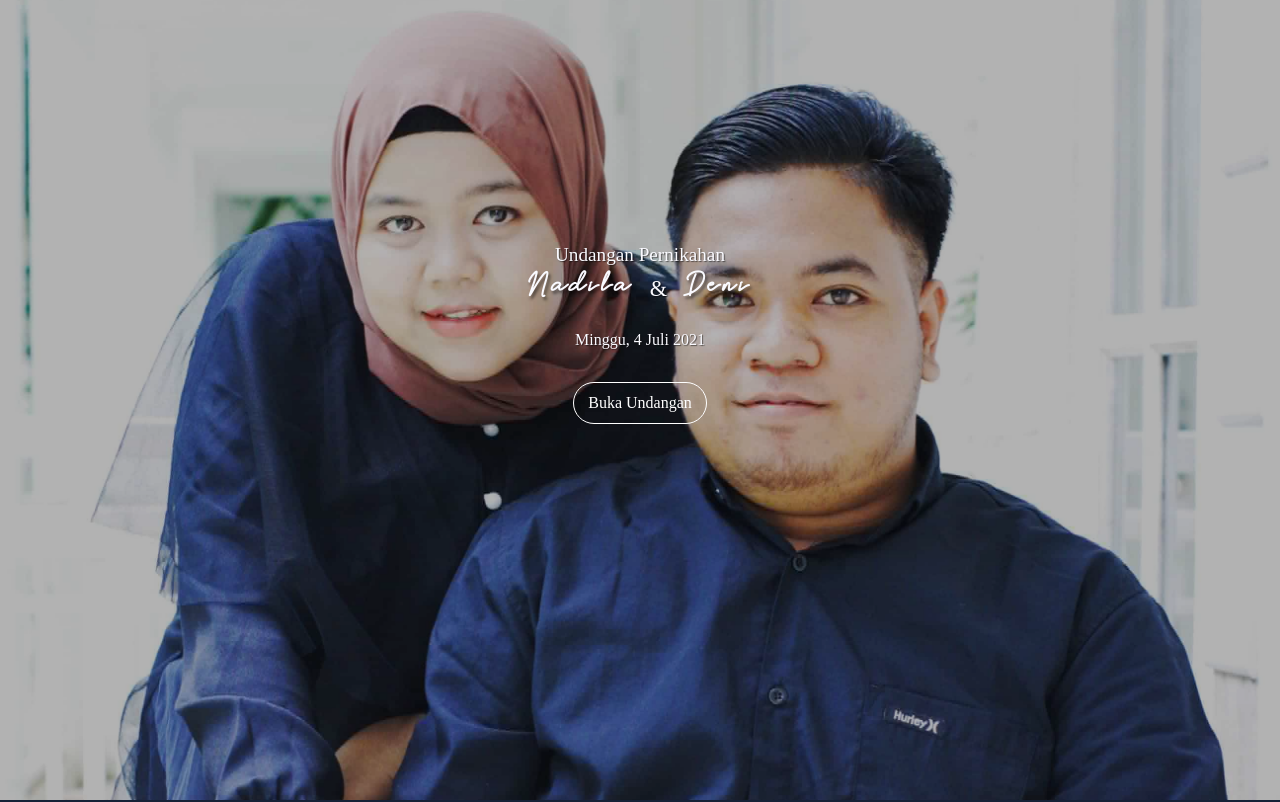
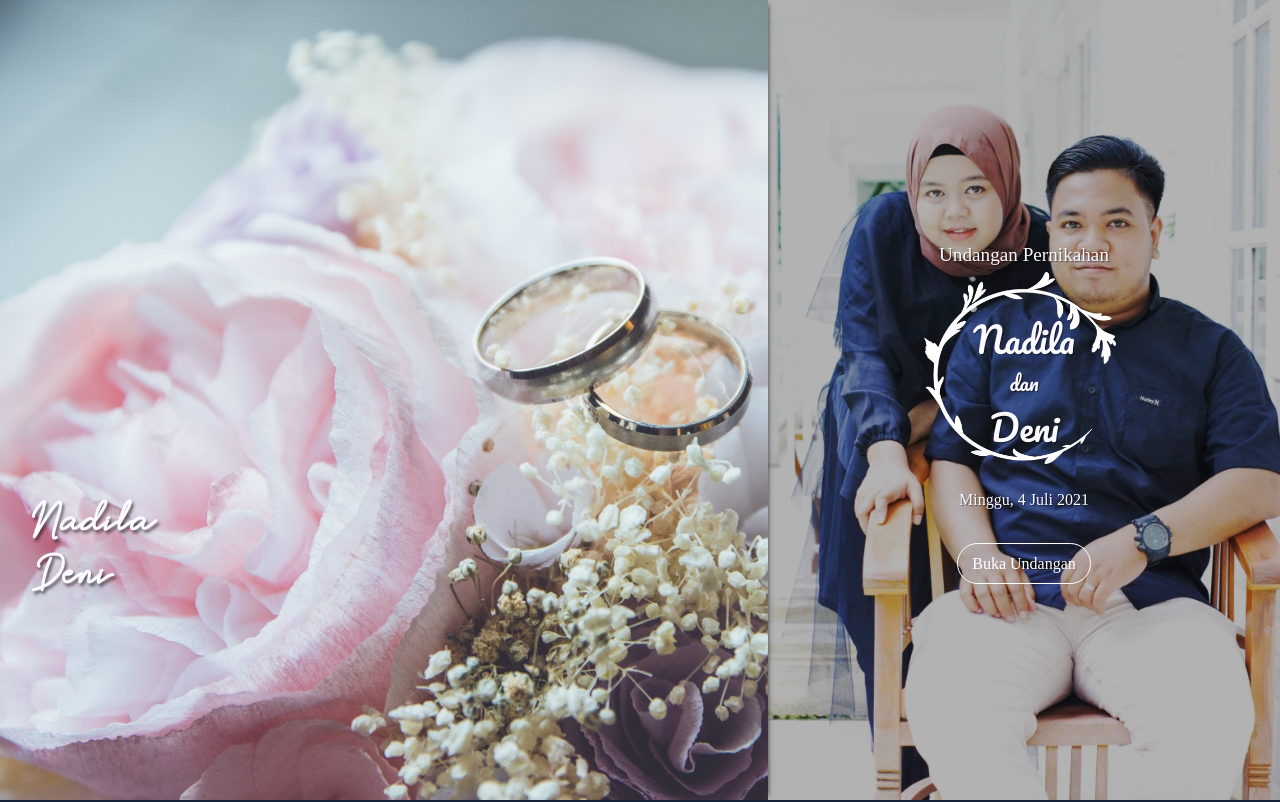
Before and after one commit to bahtiarrizky01/bahtiarrizky01.github.io, a plain HTML site: page index.html in a window 1280 px wide. Shown: the top 802 px of the page. Drawn offline with nearby package versions, Linux system fonts and the light colour scheme.

Commit message:
Revisi 3

```diff
--- a/assets/style.css
+++ b/assets/style.css
@@ -1,5 +1,6 @@
 /*===== GOOGLE FONTS =====*/
 @import url('https://fonts.googleapis.com/css2?family=Roboto:wght@300;500;700&display=swap');
+@import url('https://fonts.googleapis.com/css2?family=Pacifico&display=swap');
 
 /* My font */
 @font-face {
@@ -28,6 +29,8 @@
 :root {
     --body-font: 'Josefin Slab', serif;
     --heading-font: 'brittney-signature';
+    --addition-font: 'Pacifico', cursive;
+    ;
     --h1-font-size: 3rem;
     --h2-font-size: 2rem;
     --normal-font-size: 1rem;
@@ -151,7 +154,7 @@ img {
 
 .cover__title {
     align-self: center;
-    font-family: var(--heading-font);
+    font-family: var(--addition-font);
     font-size: var(--h2-font-size);
     line-height: 1;
     letter-spacing: .25rem;
@@ -163,6 +166,19 @@ img {
     font-size: var(--normal-font-size);
     font-family: var(--body-font);
     text-shadow: 1px 1px 1px rgba(0, 0, 0, 0.5);
+}
+
+.box-image img {
+    width: 12rem;
+    height: 12rem;
+    position: absolute;
+    margin-left: -100px;
+    left: 50%;
+    top: 17rem;
+}
+
+.box-image p {
+    font-family: var(--addition-font);
 }
 
 /*BUTTONS*/
@@ -469,7 +485,7 @@ a {
     position: fixed;
     width: 60px;
     height: 60px;
-    bottom: 20px;
+    bottom: 60px;
     right: 10px;
     border: 2px solid #FFF;
     background-color: #FFF;
@@ -489,7 +505,7 @@ a {
 
 .label-text {
     color: #FFF;
-    background: rgba(51, 51, 51, 0.5);
+    background: rgba(51, 51, 51, 0.8);
     display: table-cell;
     vertical-align: middle;
     padding: 10px;
@@ -584,6 +600,9 @@ a {
 }
 
 /* End MODAL */
+.desktop__cover {
+    display: none;
+}
 
 /* ===== MEDIA QUERIES=====*/
 @media screen and (min-width: 768px) {
@@ -595,3 +614,44 @@ a {
         background-position: 0 -15rem;
     }
 }
+
+@media screen and (min-width: 1024px) {
+    body {
+        margin: 0;
+    }
+
+    .desktop__cover {
+        display: block;
+        position: fixed;
+        width: 60%;
+        height: 100vh;
+        background: url('../img/cover-kiri.jpg');
+        background-size: cover;
+        box-shadow: 5px 0 5px -5px #333;
+    }
+
+    .desktop__cover h1 {
+        font-size: var(--h1-font-size);
+        font-family: var(--heading-font);
+        line-height: 3.3rem;
+        margin-top: 65%;
+        margin-left: 2rem;
+        text-shadow: 2px 3px 3px rgba(0, 0, 0, 0.5);
+    }
+
+    .main__content {
+        width: 40%;
+        float: right;
+    }
+
+    .cover {
+        background-position: 0;
+    }
+
+    .box-image img {
+        position: absolute;
+        left: 80%;
+        top: 17rem;
+    }
+
+}
--- a/index.html
+++ b/index.html
@@ -16,18 +16,29 @@
 
 <body>
     <audio id="audio" src="assets/audio.mp3" loop hidden></audio>
+    <div class="desktop__cover">
+        <h1>Nadila <br>Deni</h1>
+    </div>
+    <div class="myscrollspy"></div>
+    <div class="main__content">
         <main class="l-main">
             <!--===== COVER =====-->
             <section class="cover" id="cover">
                 <div class="cover__container">
                     <div class="cover__data">
-                    <p style="font-size: 1.2rem;">Undangan Pernikahan</p>
-                    <div class="row" style="justify-content: center;">
+                        <p style="font-size: 1.2rem; margin-bottom: 2.5rem;">Undangan Pernikahan</p>
+                        <!--                     <div class="row" style="justify-content: center;">
                         <h1 class="cover__title">Nadila</h1>
-                        <p style="margin: 0px 1rem; font-size: 1.4rem;" ;">&</p>
+                        <p style="margin: 0px 1rem; font-size: 1.4rem;">&</p>
                         <h1 class="cover__title">Deni</h1>
+                    </div> -->
+                        <div class="box-image">
+                            <img src="img/circle-decoration-white.png" alt="">
+                            <p style="text-align: center; font-size: 2.2rem; margin-bottom: 0px;">Nadila</p>
+                            <p style="text-align: center; font-size: 20px; margin-bottom: 0px;">dan</p>
+                            <p style="text-align: center; font-size: 2.2rem; margin-bottom: 0px;">Deni</p>
                         </div>
-                    <p style="margin-top: -40px;">Minggu, 4 Juli 2021</p>
+                        <p style="margin-top: 2rem;">Minggu, 4 Juli 2021</p>
                         <a href="#couple" class="transparent_btn" value="play" onclick="play()">Buka
                             Undangan</a>
                     </div>
@@ -40,9 +51,11 @@
                 <div class="couple__container">
                     <img src="img/decor.png" alt="" class="decoration">
                     <div class="couple__surah">
-                    <p>"Dan Diantara tanda-tanda kebesaran-Nya ialah diciptakan-Nya untukmu pasangan hidup dari jenismu
+                        <p>"Dan Diantara tanda-tanda kebesaran-Nya ialah diciptakan-Nya untukmu pasangan hidup dari
+                            jenismu
                             sendiri supaya kamu mendapatkan ketenangan hati dan dijadikan-Nya kasih sayang diantara kamu
-                        sesungguhnya yang demikian menjadi tanda-tanda kebesaran-Nya bagi orang-orang yang berfikir"</p>
+                            sesungguhnya yang demikian menjadi tanda-tanda kebesaran-Nya bagi orang-orang yang berfikir"
+                        </p>
                         <br>
                         <p><span>(Surat Ar-Ruum:21)</span></p>
                     </div>
@@ -75,7 +88,8 @@
                         <center>
                             <span>&#10095 &#10095</span>
                         </center>
-                    <p style="font-size: 12px; text-align: center; margin-bottom: -10px;">Geser gambar ke samping</p>
+                        <p style="font-size: 12px; text-align: center; margin-bottom: -10px;">Geser gambar ke samping
+                        </p>
                     </div>
                     <ul id="autoWidth" class="cs-hidden">
                         <li class="item-a">
@@ -167,7 +181,15 @@
                     <img src="img/amplop-black.png" alt="" style="width: 2.8rem; margin-top: .3rem;">
                 </a>
                 <div class="label-container" id="hideDiv">
-                <div class="label-text" style="font-family: var(--body-font);">Berikan amplopmu</div>
+                    <div class="label-text" style="font-family: var(--body-font);">
+                        <div class="label-text-header" style="display: flex;">
+                            <p style="font-weight: bold; font-size: 500;">Berikan Amplop</p>
+                            <a class="close-label" aria-hidden="true" onclick="hideLabel()"
+                                style="font-size: 2rem; font-weight: 500; margin-left: 3rem; margin-top: -1.2rem; color: var(--white-color);">&times;</a>
+                        </div>
+                        <hr>
+                        <p>Berikan <strong>amplop digitalmu</strong> <br> ke calon pengantin</p>
+                    </div>
                     <i class="fa fa-play label-arrow"></i>
                 </div>
             </div>
@@ -221,13 +243,14 @@
             <div class="row">
                 <p>© 2021 Deni Fotografer</p>
                 <div class="footer__icon">
-                <a href="https://www.instagram.com/denifotografer23/" target="_blank"><img src="img/instagram-white.png"
-                        alt=""></a>
+                    <a href="https://www.instagram.com/denifotografer23/" target="_blank"><img
+                            src="img/instagram-white.png" alt=""></a>
                     <a href="https://web.facebook.com/deni.maulana.77" target="_blank"><img src="img/facebook-white.png"
                             alt=""></a>
                 </div>
             </div>
         </footer>
+    </div>
 
     <!-- ===== MODAL ===== -->
     <div class="modale" aria-hidden="true">
@@ -350,12 +373,20 @@
         });
     </script>
 
+    <!-- Hide amplop label -->
+    <script>
+        function hideLabel() {
+            var x = document.getElementById("hideDiv");
+            x.style.display = "none";
+        }
+    </script>
+
     <!-- Hide -->
-    <script>
+    <!-- <script>
         $(function () {
-            setTimeout(function () { $("#hideDiv").fadeOut(6000); }, 6000)
+            setTimeout(function () { $("#hideDiv").fadeOut(10000); }, 10000)
         })
-    </script>
+    </script> -->
 
     <!-- Copy teks -->
     <script>
```
Also changed, not shown: img/circle-decoration-white.png (added), img/cover-kiri.jpg (added). Lines whose indentation alone changed are shown as unchanged.
